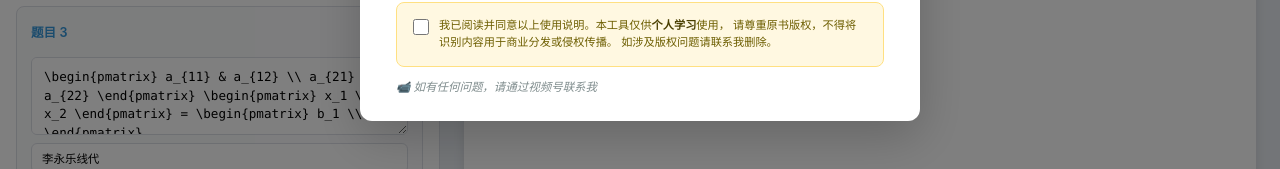
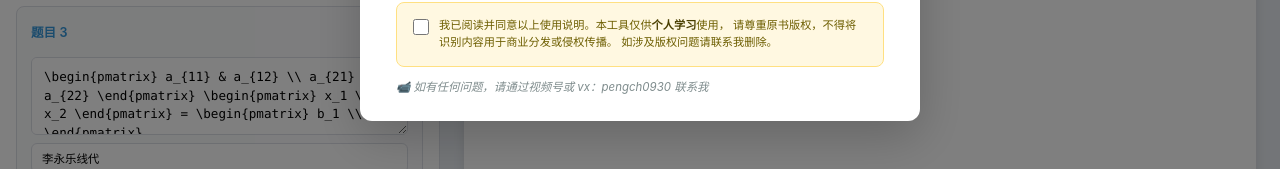
Before and after one commit to 3311493401pch-cloud/latex-renderer, a React (Vite) app: page / in a window 1280 px wide. Shown: the part 545-714 px from the top of the page. Built offline with nearby package versions, Linux system fonts and the light colour scheme.

Commit message:
免责声明添加联系方式 vx:pengch0930

```diff
--- a/src/components/TutorialModal.tsx
+++ b/src/components/TutorialModal.tsx
@@ -122,7 +122,7 @@ function TutorialModal({ onClose }: TutorialModalProps) {
           </div>
 
           <p className="tutorial-contact">
-            📹 如有任何问题，请通过视频号联系我
+            📹 如有任何问题，请通过视频号或 vx：pengch0930 联系我
           </p>
         </div>
       </div>
```
